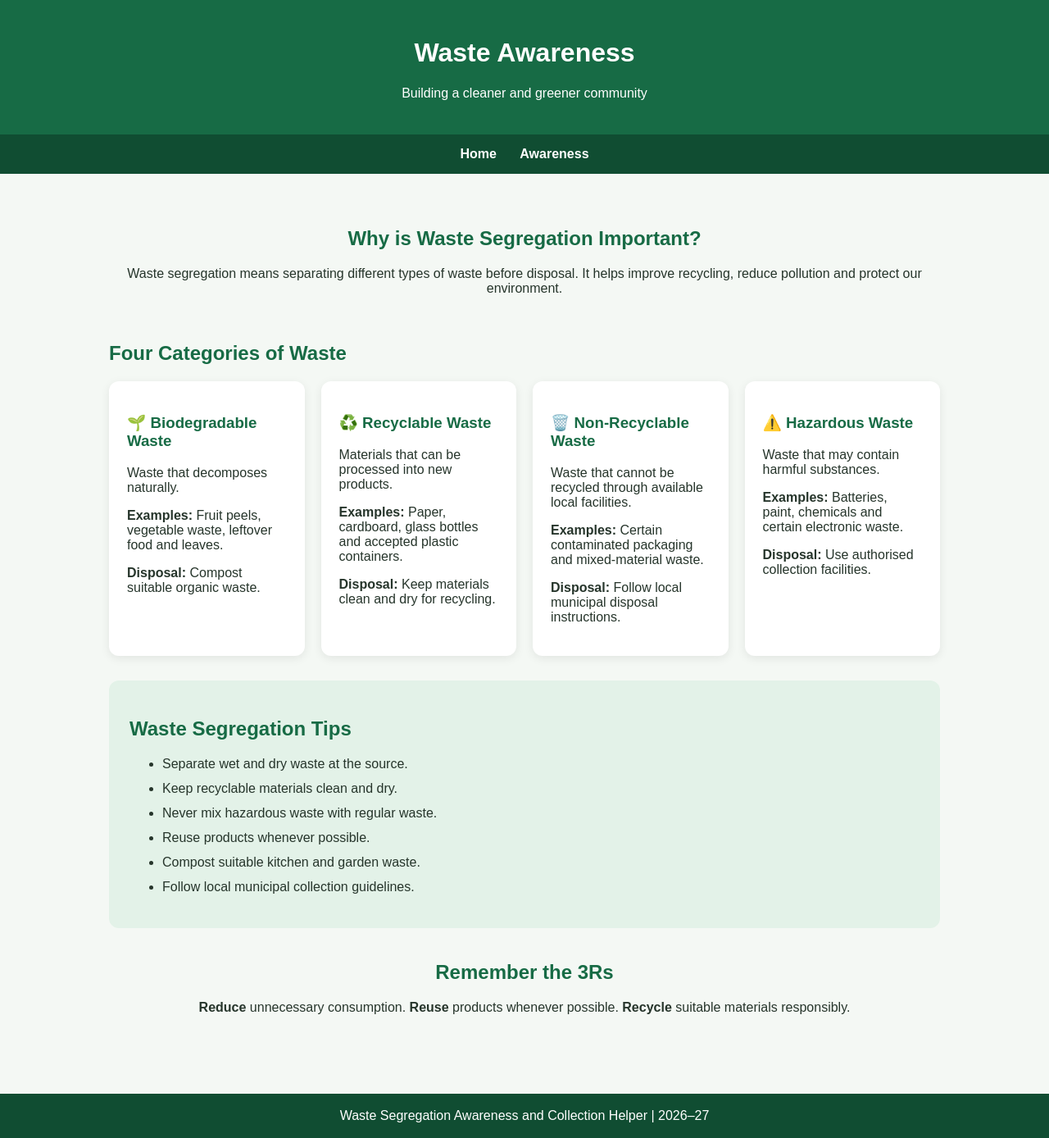
After one commit to Vikram-S-H/Waste-Segregation-Awareness-and-Collection-Helper, a Flask app: page /awareness in a window 1280 px wide. The commit adds this page. Shown: the whole page at 82% size. Run offline with Flask 3, Linux system fonts and the light colour scheme.

Commit message:
Completed Phase 2 - Waste Awareness Module

```diff
--- a/app.py
+++ b/app.py
@@ -3,10 +3,18 @@ from flask import Flask, render_template
 
 app = Flask(__name__)
 
+
+# Home page
 @app.route("/")
 def home():
     return render_template("index.html")
 
 
+# Waste Awareness page
+@app.route("/awareness")
+def awareness():
+    return render_template("awareness.html")
+
+
 if __name__ == "__main__":
     app.run(debug=True)
--- /dev/null
+++ b/templates/awareness.html
@@ -0,0 +1,201 @@
+
+<!DOCTYPE html>
+<html lang="en">
+<head>
+    <meta charset="UTF-8">
+    <meta name="viewport" content="width=device-width, initial-scale=1.0">
+
+    <title>Waste Awareness | Waste Helper</title>
+
+    <style>
+        * {
+            box-sizing: border-box;
+        }
+
+        body {
+            margin: 0;
+            font-family: Arial, sans-serif;
+            background: #f4f8f4;
+            color: #26352b;
+        }
+
+        header {
+            background: #176b45;
+            color: white;
+            padding: 25px;
+            text-align: center;
+        }
+
+        nav {
+            background: #104d32;
+            padding: 15px;
+            text-align: center;
+        }
+
+        nav a {
+            color: white;
+            text-decoration: none;
+            margin: 12px;
+            font-weight: bold;
+        }
+
+        .container {
+            max-width: 1050px;
+            margin: auto;
+            padding: 25px 18px;
+        }
+
+        .intro {
+            text-align: center;
+            padding: 20px;
+        }
+
+        h2 {
+            color: #176b45;
+        }
+
+        .cards {
+            display: grid;
+            grid-template-columns:
+                repeat(auto-fit, minmax(220px, 1fr));
+            gap: 20px;
+        }
+
+        .card {
+            background: white;
+            padding: 22px;
+            border-radius: 12px;
+            box-shadow: 0 3px 12px rgba(0,0,0,0.08);
+        }
+
+        .card h3 {
+            color: #176b45;
+        }
+
+        .tips {
+            background: #e3f2e8;
+            padding: 25px;
+            border-radius: 12px;
+            margin-top: 30px;
+        }
+
+        li {
+            margin-bottom: 12px;
+        }
+
+        footer {
+            background: #104d32;
+            color: white;
+            text-align: center;
+            padding: 18px;
+            margin-top: 35px;
+        }
+
+        @media (max-width: 600px) {
+            nav a {
+                display: inline-block;
+                margin: 7px;
+            }
+        }
+    </style>
+</head>
+
+<body>
+
+<header>
+    <h1>Waste Awareness</h1>
+    <p>Building a cleaner and greener community</p>
+</header>
+
+<nav>
+    <a href="/">Home</a>
+    <a href="/awareness">Awareness</a>
+</nav>
+
+<div class="container">
+
+    <section class="intro">
+        <h2>Why is Waste Segregation Important?</h2>
+
+        <p>
+            Waste segregation means separating different
+            types of waste before disposal. It helps improve
+            recycling, reduce pollution and protect our
+            environment.
+        </p>
+    </section>
+
+    <h2>Four Categories of Waste</h2>
+
+    <section class="cards">
+
+        <div class="card">
+            <h3>🌱 Biodegradable Waste</h3>
+            <p>Waste that decomposes naturally.</p>
+            <p><strong>Examples:</strong> Fruit peels,
+            vegetable waste, leftover food and leaves.</p>
+            <p><strong>Disposal:</strong> Compost suitable
+            organic waste.</p>
+        </div>
+
+        <div class="card">
+            <h3>♻️ Recyclable Waste</h3>
+            <p>Materials that can be processed into
+            new products.</p>
+            <p><strong>Examples:</strong> Paper, cardboard,
+            glass bottles and accepted plastic containers.</p>
+            <p><strong>Disposal:</strong> Keep materials
+            clean and dry for recycling.</p>
+        </div>
+
+        <div class="card">
+            <h3>🗑️ Non-Recyclable Waste</h3>
+            <p>Waste that cannot be recycled through
+            available local facilities.</p>
+            <p><strong>Examples:</strong> Certain contaminated
+            packaging and mixed-material waste.</p>
+            <p><strong>Disposal:</strong> Follow local
+            municipal disposal instructions.</p>
+        </div>
+
+        <div class="card">
+            <h3>⚠️ Hazardous Waste</h3>
+            <p>Waste that may contain harmful substances.</p>
+            <p><strong>Examples:</strong> Batteries, paint,
+            chemicals and certain electronic waste.</p>
+            <p><strong>Disposal:</strong> Use authorised
+            collection facilities.</p>
+        </div>
+
+    </section>
+
+    <section class="tips">
+        <h2>Waste Segregation Tips</h2>
+
+        <ul>
+            <li>Separate wet and dry waste at the source.</li>
+            <li>Keep recyclable materials clean and dry.</li>
+            <li>Never mix hazardous waste with regular waste.</li>
+            <li>Reuse products whenever possible.</li>
+            <li>Compost suitable kitchen and garden waste.</li>
+            <li>Follow local municipal collection guidelines.</li>
+        </ul>
+    </section>
+
+    <section class="intro">
+        <h2>Remember the 3Rs</h2>
+        <p>
+            <strong>Reduce</strong> unnecessary consumption.
+            <strong>Reuse</strong> products whenever possible.
+            <strong>Recycle</strong> suitable materials responsibly.
+        </p>
+    </section>
+
+</div>
+
+<footer>
+    Waste Segregation Awareness and Collection Helper | 2026–27
+</footer>
+
+</body>
+</html>
--- a/templates/index.html
+++ b/templates/index.html
@@ -103,7 +103,7 @@
 
     <nav>
         <a href="/">Home</a>
-        <a href="#awareness">Awareness</a>
+        <a href="/awareness">Awareness</a>
         <a href="#classification">Classification</a>
         <a href="#collection">Collection</a>
     </nav>
```
